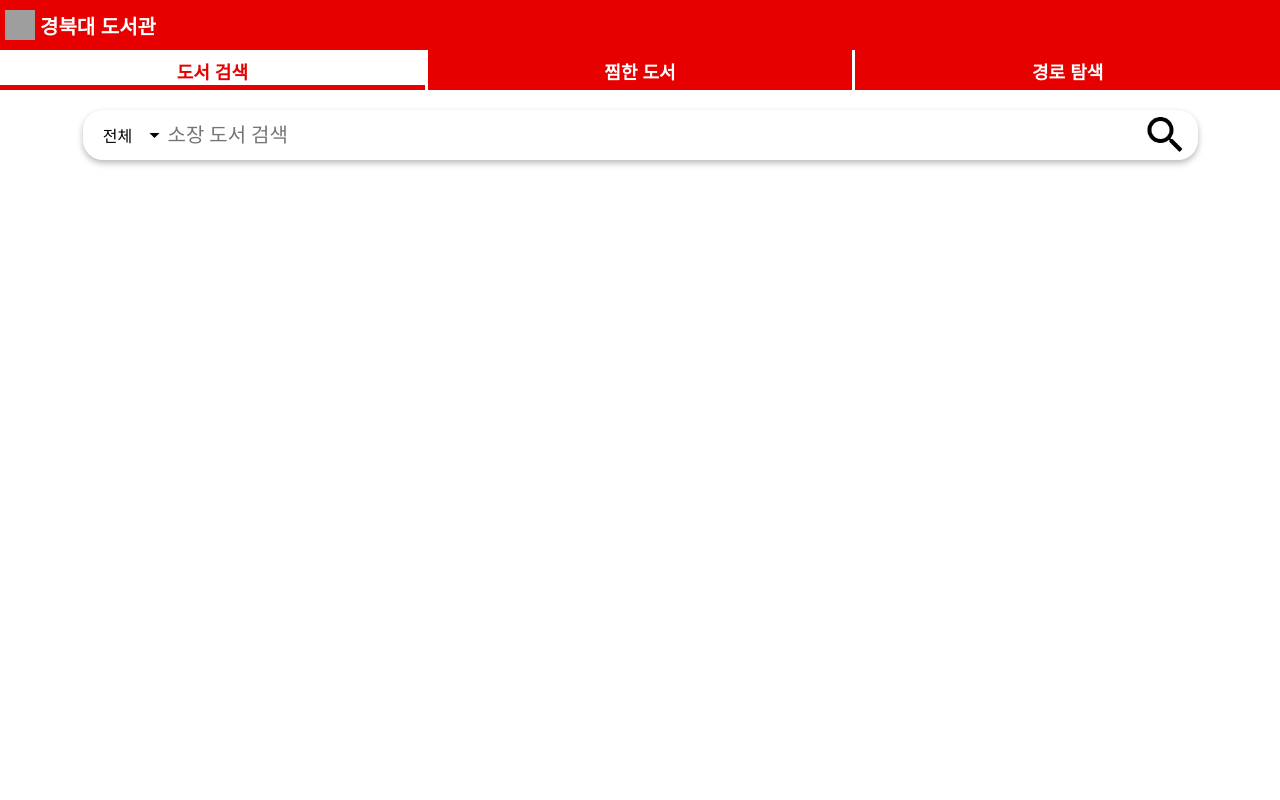
After one commit to rewls/knu_hackathon, a PHP site: page /index2.php in a window 1280 px wide. The commit adds this page. Run offline with PHP 8.4, Linux system fonts and the light colour scheme; some libraries are stand-ins or nearby versions; grey boxes are pictures that could not be loaded.

Commit message:
Create index2 for test

```diff
--- a/book_info.php
+++ b/book_info.php
@@ -15,9 +15,9 @@
   </script>
   <style>
     @import url('https://fonts.googleapis.com/css2?family=Nanum+Gothic:wght@400;700;800&display=swap');
-    .info-box { border:1px solid silver; padding: 20px; overflow:hidden;}
+    .info-box { border:1px solid silver; padding: 20px; overflow:hidden;, position: relative; text-overflow:ellipsis; white-space:nowrap;}
     .book-img { border:1px solid; width:80px; height:110.19px; float: left; margin: 5px;, position:static}
-    .book-title { vertical-align: top; text-align: center; padding: 5px; font-family:Nanum Gothic; font-size: 170%; font-weight: bolder; }
+    .book-title { vertical-align: top; text-align: center; padding: 5px; font-family:Nanum Gothic; font-size: 170%; font-weight: bolder;}
     .book-author { vertical-align: top; text-align: center; padding: 5px; font-family:Nanum Gothic; font-size: 80%; font-weight: 100; }
     .book-status { vertical-align: top; text-align: center; font-family:Nanum Gothic; font-size: 110%;}
     .book-detail { vertical-align: top; text-align: center; padding: 5px; font-family:Nanum Gothic; font-size: 120%; color: blue;}
@@ -30,7 +30,7 @@
       <img class="book-img" src="example.jpg" alt="버번 위스키의 모든 것">
       <span class="material-icons check-icon">star_border</span>
       <div>
-        <span class="book-title"> 버번 위스키의 모든 것 </span><br>
+        <span class="book-title"> 버번 위스키의 모든 것 버번 위스키의 모든 것 버번 위스키의 모든 것 </span><br>
         <span class="book-author"> 조승원 / 파주: 싱긋, 2020 </span><br><br>
         <span class="material-icons">room</span>
         <span class="book-status"> 4층 자연과학자료실 / 대출 가능 </span><br>
--- /dev/null
+++ b/index2.php
@@ -0,0 +1,260 @@
+<!DOCTYPE html PUBLIC "-//W3C//DTD XHTML 1.0 Transitional//EN" "https://www.w3.org/TR/xhtml1/DTD/xhtml1-transitional.dtd">
+<html xmlns="https://www.w3.org/1999/xhtml">
+  <?php
+    include $_SERVER['DOCUMENT_ROOT'].'/broswertest.php';
+  ?>
+  <head>
+    <meta http-equiv="Content-Type" content="text/html; charset=utf-8" />
+    <meta property="og:image" content="https://bolgogi.gabia.io/logo.png">
+    <meta name="viewport" content="width=device-width">
+    <title>경북대 도서관</title>
+    <link href="https://fonts.googleapis.com/icon?family=Material+Icons" rel="stylesheet">
+    <script src="/jquery-3.2.0.min.js"></script>
+    <script type="text/javascript">
+      $(document).ready(function() {
+        $(".top_menu>span").click(function(){
+          $(".top_menu>span").removeClass("on");
+          $(".container").removeClass("on");
+          $(this).addClass("on");
+          $("#"+$(this).attr('id')+"_container").addClass("on");
+        });
+        $(".dropbtn").click(function(){
+          $(".list").toggleClass("on");
+        });
+        $(".list>span").click(function(){
+          $(".drop_result").text($(this).text());
+        });
+
+        $("#search_commit").on('click',function() {
+          if($(".search_bar>input").val()==""){
+            alert("검색어를 입력해주세요");
+            return;
+          }
+          var type = $(".drop_result").text();
+          var type_arr={전체:"all",제목:"title",저자:"author",출판사:"publisher"};
+          $.ajax({
+            url:'/book_search.php',
+            type:'POST',
+            data:{type:type_arr[type],name:$(".search_bar>input").val()},
+            success:function(data){
+              data = JSON.parse(data);
+              // var result = JSON.parse(data);
+              // console.log(result);
+            }
+          })
+        });
+
+
+
+      });
+    </script>
+    <style>
+    @import url('https://fonts.googleapis.com/css2?family=Nanum+Gothic:wght@400;700;800&display=swap');
+    @import url('https://fonts.googleapis.com/css2?family=Noto+Sans+KR:wght@100;300;400;500;700;900&display=swap');
+    body{font-family: 'NotoSansCJKkr', sans-serif;}
+      html,body{
+        width:100%;
+        height:100%;
+        margin:0;
+      }
+      *::-webkit-scrollbar {
+          width: 0.7em;
+          border-radius: 0.5em 0.5em 0.5em 0.5em;
+      }
+
+      *::-webkit-scrollbar-thumb {
+          background-color: #4b4b4b33;
+          border-radius: 0.5em 0.5em 0.5em 0.5em;
+      }
+      *::-webkit-scrollbar-track {
+          border-radius: 0.5em 0.5em 0.5em 0.5em;
+      }
+      .top{
+        background: #e60000;
+        padding:10px 0px;
+        font-size: 20px;
+        font-weight: bold;
+        position:relative;
+        height:30px;
+      }
+      .top>.logo{
+        display: inline-block;
+        width: 30px;
+        height: 30px;
+        position: absolute;
+        top:50%;
+        transform:translateY(-50%);
+        left: 5px;
+      }
+      .top>.logo_text{
+        display: inline-block;
+        color: #ffffff;
+        position: absolute;
+        top:50%;
+        transform:translateY(-50%);
+        left:40px;
+      }
+      .top_menu{
+        width:100%;
+        display: grid;
+        grid-template-columns: 1fr 1fr 1fr;
+        text-align: center;
+        height: 40px;
+        grid-column-gap: 3px;
+      }
+      .top_menu>span{
+        background: #e60000;
+        color:#fff;
+        font-weight: bold;
+        font-size:18px;
+        padding-top:8px;
+        cursor:pointer;
+      }
+      .top_menu>.on{
+        background: #fff;
+        color:#e60000;
+        border-bottom:5px solid #e60000;
+      }
+      .container{
+        display: none;
+        width: 100%;
+        height: calc(100% - 90px);
+        overflow-y: scroll;
+        position: relative;
+      }
+      .container.on{
+        display:block;
+      }
+      .search_bar{
+        position: absolute;
+        margin-top: 20px;
+        width: calc(100% - 165px);
+        height: 50px;
+        left: 50%;
+        transform: translateX(-50%);
+      }
+      .dropbtn{
+        position: absolute;
+        top: 50%;
+        left: 10px;
+        transform: translateY(-50%);
+        cursor: pointer;
+      }
+      .list{
+        box-shadow: 0px 6px 6px 0px rgb(0 0 0 / 28%);
+        width: 90px;
+        padding-bottom:5px;
+        border-radius: 0 0 0.5em 0.5em;
+        border-style: none;
+        position: absolute;
+        background: #fff;
+        top:17px;
+        left:-4px;
+        display: none;
+      }
+      .list.on{
+        display: block;
+      }
+      .dropbtn>.list>span{
+        display: block;
+        width: 70px;
+        cursor:pointer;
+        padding-right: 10px;
+        padding-left: 10px;
+        padding-bottom: 3px;
+      }
+      .dropbtn>.list>span:hover{
+        background: #eee;
+      }
+      input:focus {outline:none;}
+      .search_bar>input{
+        width: calc(100% - 105px);
+        height: 50px;
+        padding: 0px 20px 0px 85px;
+        box-shadow: 0 3px 6px 0 rgb(0 0 0 / 28%);
+        background-color: #ffffff;
+        border: none;
+        font-family: NotoSansCJKkr;
+        font-size: 20px;
+        font-weight: normal;
+        font-stretch: normal;
+        font-style: normal;
+        line-height: 1.48;
+        letter-spacing: normal;
+        text-align: left;
+        border-radius: 1em;
+        position: absolute;
+        left: 50%;
+        transform: translateX(-50%);
+      }
+      .drop_result{
+        position: absolute;
+        transform: translateY(-50%);
+        top: 50%;
+        width: 50px;
+        text-align: center;
+      }
+      #search_commit{
+        background-image: url(/img/search_icon.png);
+        width: 48px;
+        height: 48px;
+        border: none;
+        background-color: rgba( 255, 255, 255, 0 );
+        position: absolute;
+        top: 50%;
+        right: 8px;
+        transform: translateY(-50%);
+        background-size: cover;
+      }
+      button{
+        cursor: pointer;
+      }
+      @media (max-width:1320px){
+
+      }
+      @media (max-width:1100px){
+
+      }
+      @media (max-width:700px){
+
+      }
+    </style>
+  </head>
+  <body>
+    <div class="top">
+      <img src="logo.png" class="logo"></img>
+      <span class="logo_text"> 경북대 도서관 </span>
+    </div>
+    <div class="top_menu">
+      <span id="book_search" class="on">도서 검색</span>
+      <span id="book_select">찜한 도서</span>
+      <span id="course_search">경로 탐색</span>
+    </div>
+    <div id="book_search_container" class="container on">
+      <div class="search_bar">
+        <input type="text" name="book" placeholder="소장 도서 검색">
+        <div class="dropbtn">
+          <span class="drop_result">전체</span>
+          <span class="material-icons" style="position: absolute;transform: translateY(-50%); top: 50%; left: 50px;">
+            arrow_drop_down
+          </span>
+          <div class="list">
+            <span>전체</span>
+            <span>제목</span>
+            <span>저자</span>
+            <span>출판사</span>
+          </div>
+        </div>
+        <button id="search_commit"></button>
+      </div>
+      <article id="contents">
+      </article>
+    </div>
+    <div id="book_select_container" class="container">
+
+    </div>
+    <div id="course_search_container" class="container">
+
+    </div>
+  </body>
+</html>
```
